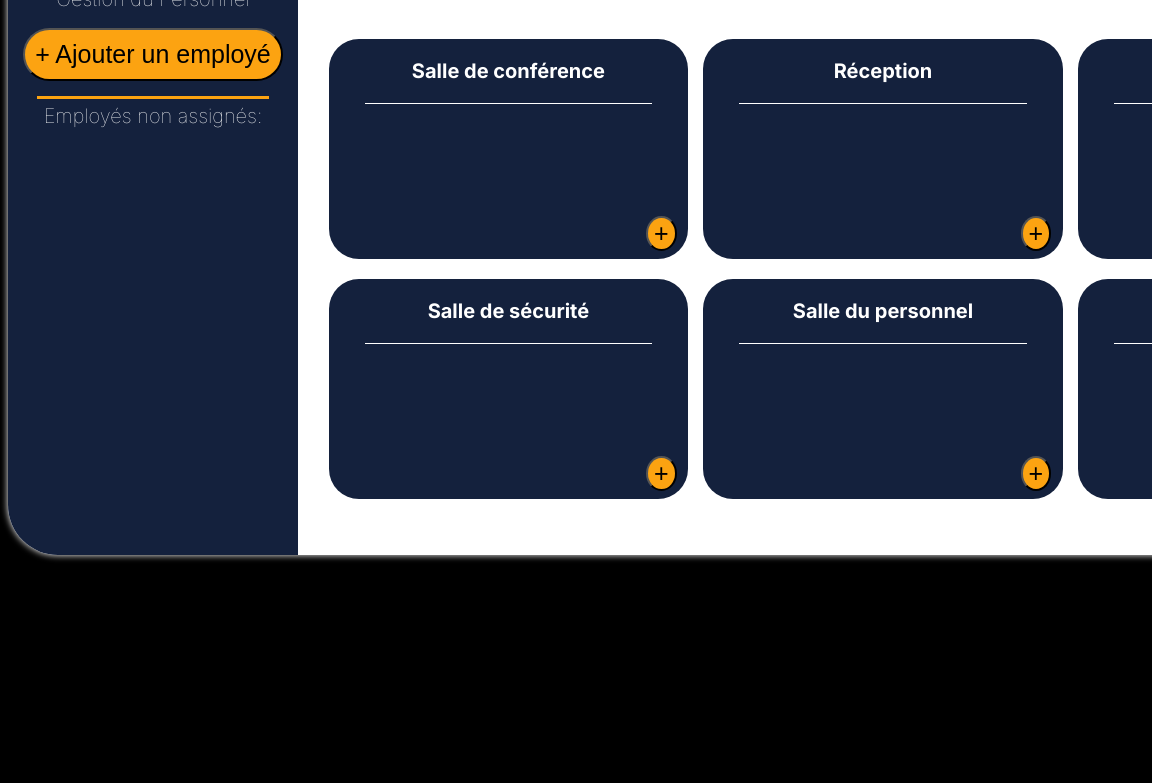
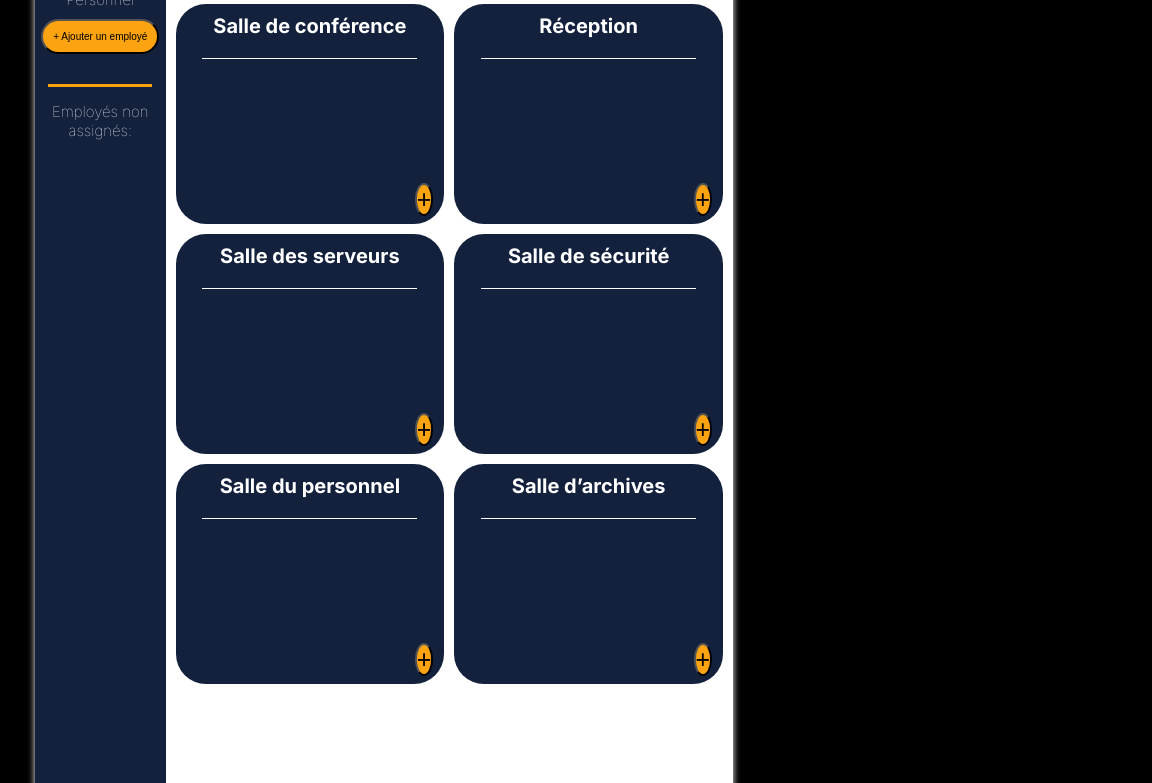
Before and after one commit to ahmadboudallaa-cloud/WorkSphere, a plain HTML site: page index.html in a window 768 px wide. Shown: the part 123-906 px from the top of the page, 1152 px wide, since content can reach past the window. Before the commit the page ends 800 px from the top, so only its background shows below. Drawn offline with Linux system fonts and the light colour scheme.

Commit message:
modification du css et mettre le site responsive

```diff
--- a/style.css
+++ b/style.css
@@ -1,28 +1,36 @@
+*{
+   margin: 0;
+   padding: 0;
+   box-sizing: border-box;
+}
 body{
     background-color: black;
     font-family: 'Inter';
+    display: flex;
+    justify-content: center;
+   margin: 15px;
+
 }
 
+
 .container{
+    display: flex;
     background-color: white;
-    height:670px ;
-    width:1450px ;
-    margin:auto;
+    height:96vh ;
+    width:95% ;
     border-radius: 50px;
   box-shadow: 0 0 7px white;
-
-  display: flex;
-
-
+  margin: 20px;
+  padding: 0;
 }
 main{
+
     width: 100%;
 
 }
 .side-bar{
-
-    height: 100%;
-    width: 25%;
+    height: auto;
+    width: 23%;
     display: flex;
     flex-direction: column;
     align-items: center;
@@ -37,33 +45,36 @@ main{
 
 }
 .side-bar h1{
-    font-size: 45px;
+    font-size: 35px;
     color: white;
    font-weight: 800;
-   margin-bottom: 5px;
+   margin: 10px 0;
 
 }
 .side-bar h2{
     font-size: 20px;
     font-weight: lighter ;
     color: white;
-    margin-top: 5px;
+    margin-bottom: 10px;
+
 
 
 
 }
 .side-bar button{
     padding: 10px;
-    font-size: 25px;
+    font-size: 15px;
     border-radius: 70px;
     background-color: #FCA311;
+    margin-bottom: 30px;
 
 }
 .tres1{
     background-color: #FCA311;
     width: 80%;
     height: 3px;
-    margin-top: 15px;
+    margin-bottom: 15px;
+
 }
 .plan-etage{
     width: 100%;
@@ -91,13 +102,13 @@ main{
     margin-top: 15px;
 }
 .salle{
-    width: 31%;
+    width: 100%;
     height: 220px;
     background-color: #14213D;
     border-radius: 30px;
     display: flex;
     flex-direction: column;
-    margin-left: 10px;
+
     align-items: center;
     justify-content: space-between;
 
@@ -124,26 +135,106 @@ margin-left: 85%;
 margin-bottom: 8px;
 
 
+
 }
 .titre{
     display: flex;
     flex-direction: column;
     align-items: center;
     width: 100%;
+    gap: 20px;
+    padding-top: 10px;
 
 
 }
 .zone{
-    margin: 20px 0;
 
-    display: flex;
-    flex-wrap: wrap;
-    justify-content: center;
-    align-items: center;
-    gap: 20px 5px;
+
+    display: grid;
+    grid-template-columns: repeat(3,1fr);
+
+    gap: 10px;
+     margin: 0 10px;
+
+
+}
+
+@media(max-width:767px){
+    .container{
+        width:100%;
+        flex-direction:column;
+        height:100%;
+        align-items: center;
+
+
+    }
+    .side-bar{
+      height:100%;
+        width:100%;
+        border-radius:40px;
+
+
+    }
+
+    .zone{
+
+        grid-template-columns: repeat(1,1fr);
+        margin: 10px;
+
+    }
+    .salle{
+        width:100% ;
+    }
+
+
+
+
+}
+
+@media(min-width: 768px) and (max-width: 1023px){
+
+  .container{
+     width:100%;
+     height:100%;
+     align-items: flex-start;
 
 
 
 
 
+
+
+
+  }
+  .side-bar{
+    height: 115vh;
+    text-align: center;
+    padding-top: 15px;
+  }
+  .side-bar h1{
+    font-size: 20px;
+
+  }
+  .side-bar h2{
+    font-size: 15px;
+  }
+  .side-bar button{
+    font-size: 10px;
+  }
+  .zone{
+    padding: 20px 0;
+    grid-template-columns: repeat(2,1fr);
+  }
+
 }
+@media(min-width: 1024px) and (max-width: 1279px){
+
+    .side-bar h1{
+        margin-top: 20px;
+        font-size: 20px;
+    }
+    .side-bar h2{
+        font-size: 15px;
+    }
+
+}
```
